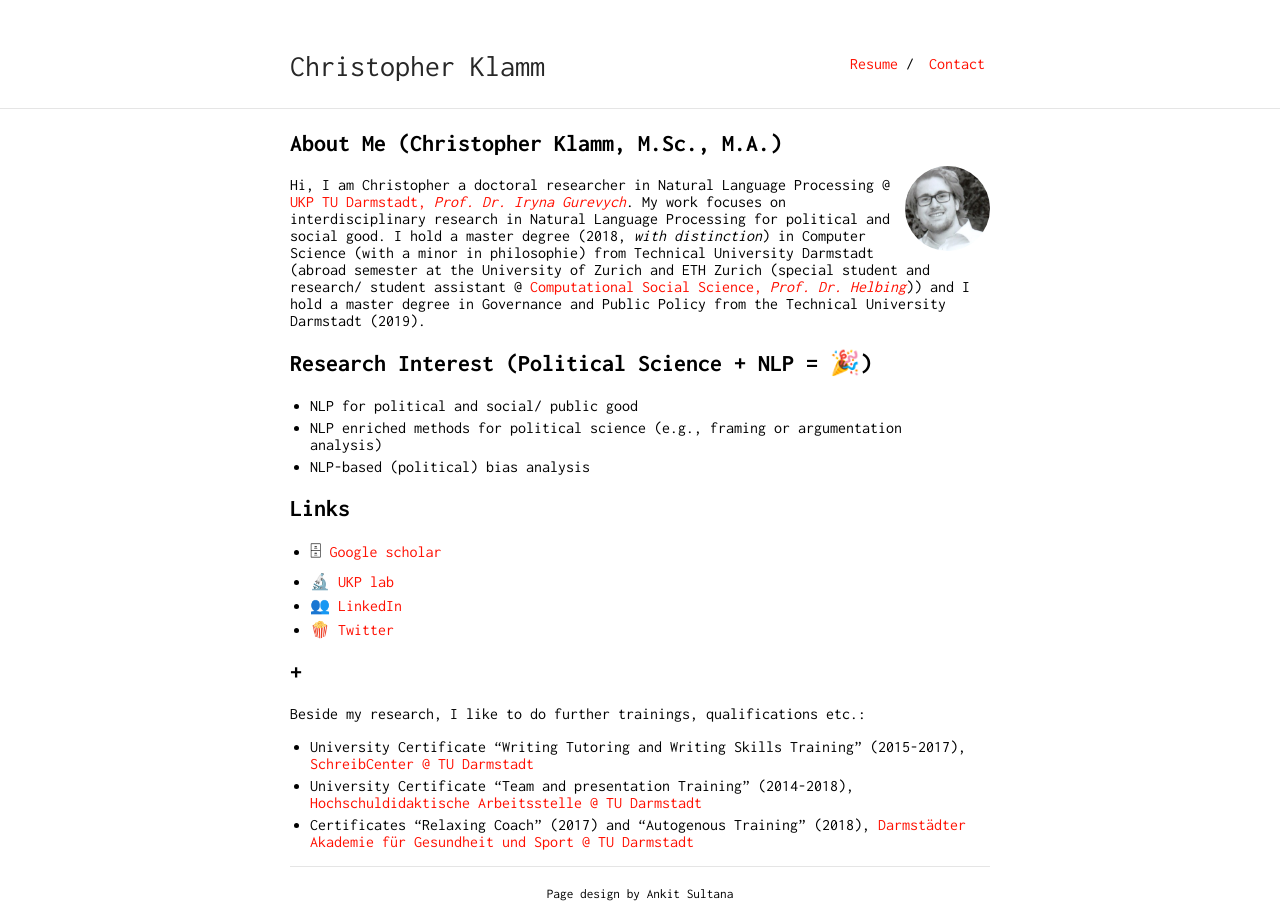
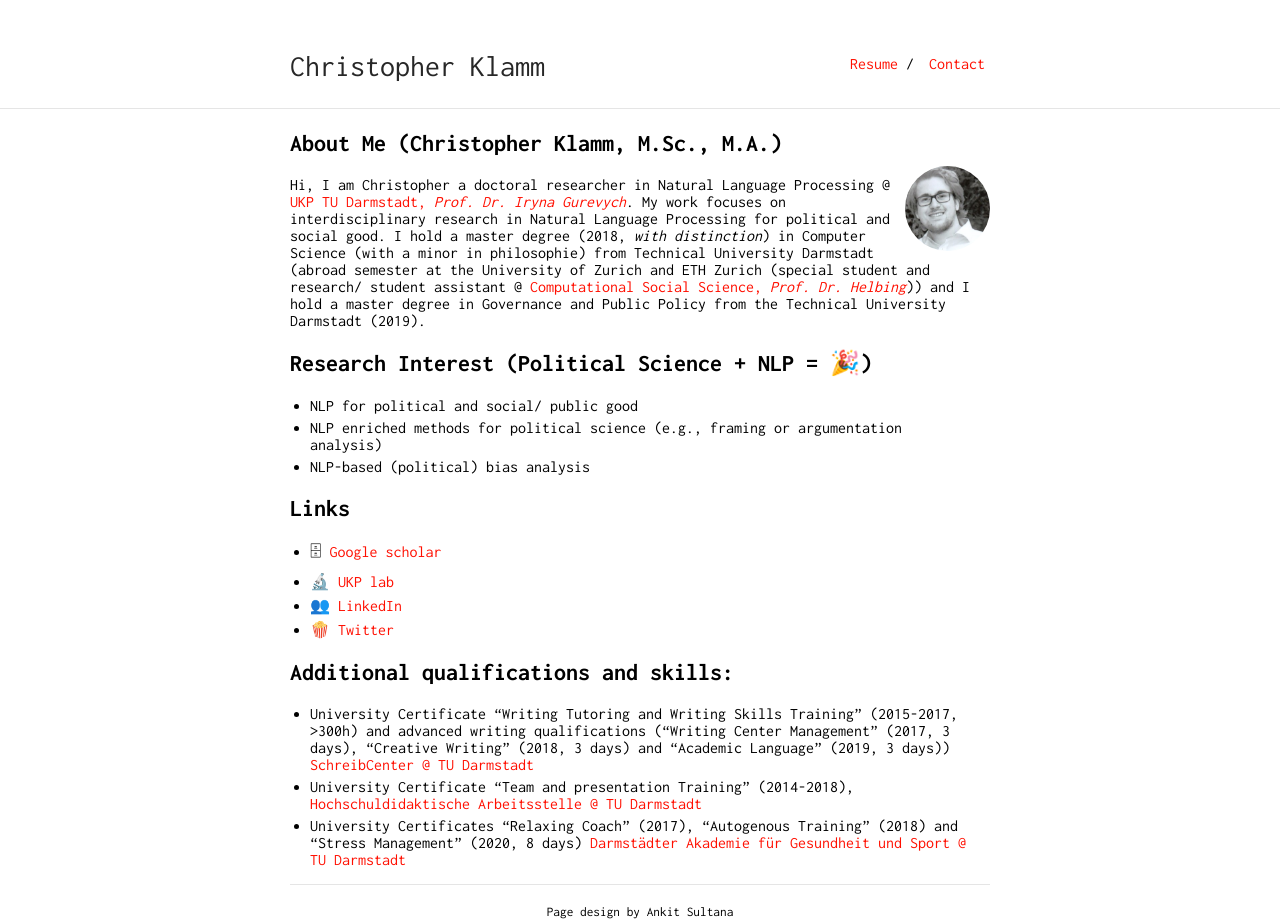
Before and after one commit to chkla/gitPage, a Jekyll site: the page built from index.md, in a window 1280 px wide. Built offline with Jekyll 4.4.1, drawn with Linux system fonts in a browser that asks for light colours; our own code applies the rules of GitHub Pages for plain Markdown files.

Commit message:
Update index.md

```diff
--- a/index.md
+++ b/index.md
@@ -19,8 +19,7 @@ Hi, I am Christopher a doctoral researcher in Natural Language Processing @ [UKP
 * 👥 [LinkedIn](https://www.linkedin.com/in/christopher-klamm-865786b3/)
 * 🍿 [Twitter](https://twitter.com/chklamm)
 
-## +
-Beside my research, I like to do further trainings, qualifications etc.:
-* University Certificate “Writing Tutoring and Writing Skills Training” (2015-2017), [SchreibCenter @ TU Darmstadt](https://www.owl.tu-darmstadt.de/schreibcenter_1/index.de.jsp)
+## Additional qualifications and skills:
+* University Certificate “Writing Tutoring and Writing Skills Training” (2015-2017, >300h) and advanced writing qualifications ("Writing Center Management" (2017, 3 days), "Creative Writing" (2018, 3 days) and "Academic Language" (2019, 3 days)) [SchreibCenter @ TU Darmstadt](https://www.owl.tu-darmstadt.de/schreibcenter_1/index.de.jsp)
 * University Certificate "Team and presentation Training" (2014-2018), [Hochschuldidaktische Arbeitsstelle @ TU Darmstadt](https://www.hda.tu-darmstadt.de/hda/index.de.jsp)
-* Certificates "Relaxing Coach" (2017) and "Autogenous Training" (2018),  [Darmstädter Akademie für Gesundheit und Sport @ TU Darmstadt](https://www.sport.tu-darmstadt.de/dienstleistungen/fortbildungen_ifs.de.jsp)
+* University Certificates "Relaxing Coach" (2017), "Autogenous Training" (2018) and "Stress Management" (2020, 8 days) [Darmstädter Akademie für Gesundheit und Sport @ TU Darmstadt](https://www.sport.tu-darmstadt.de/dienstleistungen/fortbildungen_ifs.de.jsp)
```
